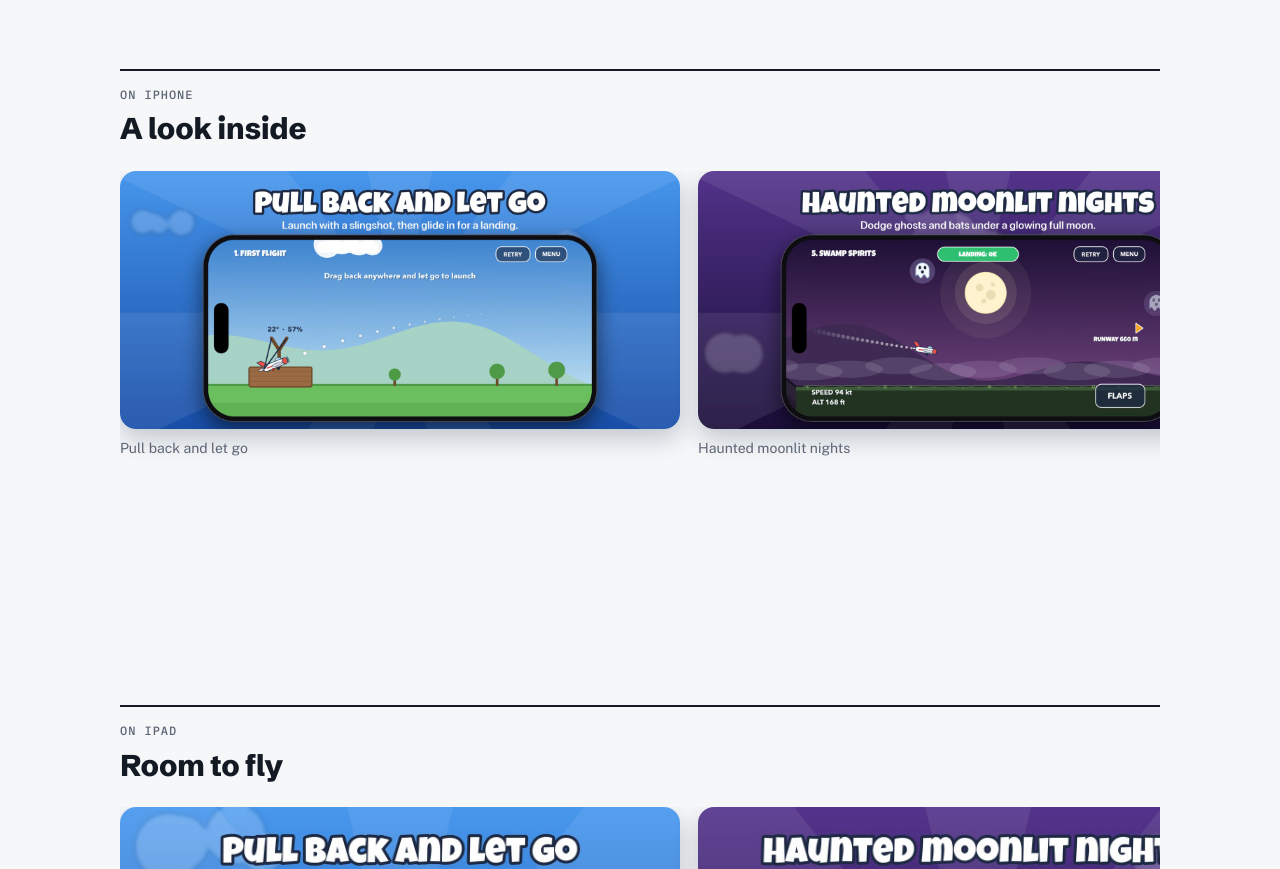
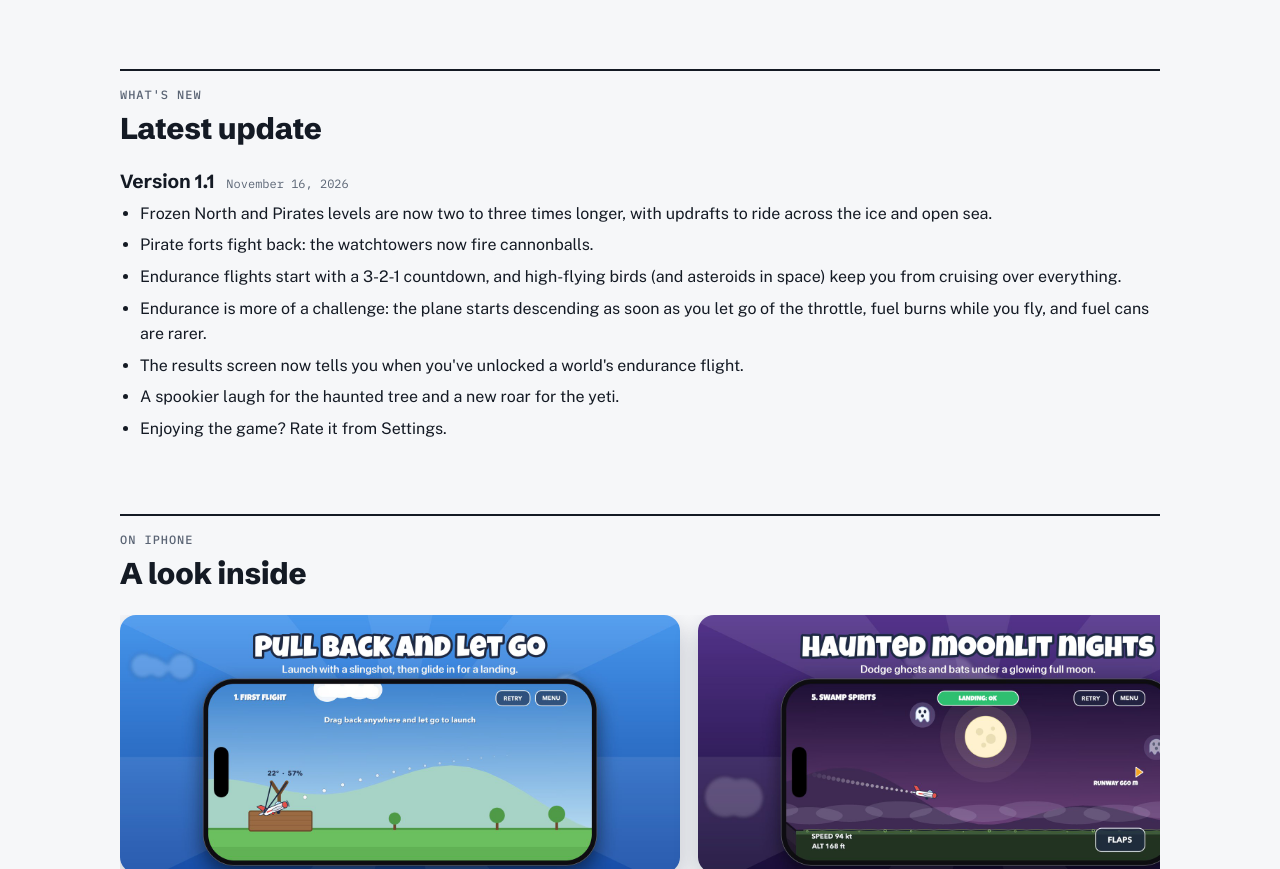
Before and after one commit to trogdor77/trogdor77.github.io, a plain HTML site: page landtheplane/index.html in a window 1280 px wide. Shown: the part 2733-3602 px from the top of the page. Drawn offline with nearby package versions, Linux system fonts and the light colour scheme.

Commit message:
Land the Plane: What's new for 1.1, press kit current version 1.1
Co-Authored-By: Claude Opus 5.5 <noreply@anthropic.com>

```diff
--- a/landtheplane/index.html
+++ b/landtheplane/index.html
@@ -47,6 +47,11 @@
   .world .d { font-size: 14px; color: var(--muted); line-height: 1.4; }
   .world.free { border-color: var(--accent); }
   .world.free .n { color: var(--accent); }
+
+  .release { display: grid; gap: 8px; }
+  .release h3 { display: flex; align-items: baseline; gap: 12px; flex-wrap: wrap; }
+  .release h3 .date { font-family: var(--font-mono); font-size: 12px; font-weight: 400; color: var(--muted); }
+  .release ul { margin: 0; padding-left: 20px; display: grid; gap: 6px; font-size: 16px; }
 
   .features { display: grid; grid-template-columns: repeat(auto-fit, minmax(260px, 1fr)); gap: 0 40px; }
   .feature { display: grid; gap: 4px; padding: 16px 0; border-bottom: 1px solid var(--rule); }
@@ -160,6 +165,25 @@
     </div>
   </section>
 
+  <section aria-labelledby="new-h">
+    <div class="section-head">
+      <span class="label">What's new</span>
+      <h2 id="new-h">Latest update</h2>
+    </div>
+    <div class="release">
+      <h3>Version 1.1 <span class="date">November 16, 2026</span></h3>
+      <ul>
+        <li>Frozen North and Pirates levels are now two to three times longer, with updrafts to ride across the ice and open sea.</li>
+        <li>Pirate forts fight back: the watchtowers now fire cannonballs.</li>
+        <li>Endurance flights start with a 3-2-1 countdown, and high-flying birds (and asteroids in space) keep you from cruising over everything.</li>
+        <li>Endurance is more of a challenge: the plane starts descending as soon as you let go of the throttle, fuel burns while you fly, and fuel cans are rarer.</li>
+        <li>The results screen now tells you when you've unlocked a world's endurance flight.</li>
+        <li>A spookier laugh for the haunted tree and a new roar for the yeti.</li>
+        <li>Enjoying the game? Rate it from Settings.</li>
+      </ul>
+    </div>
+  </section>
+
   <section aria-labelledby="shots-h">
     <div class="section-head">
       <span class="label">On iPhone</span>
```
Also changed, not shown: landtheplane/press/index.html (+1 -1 lines).
